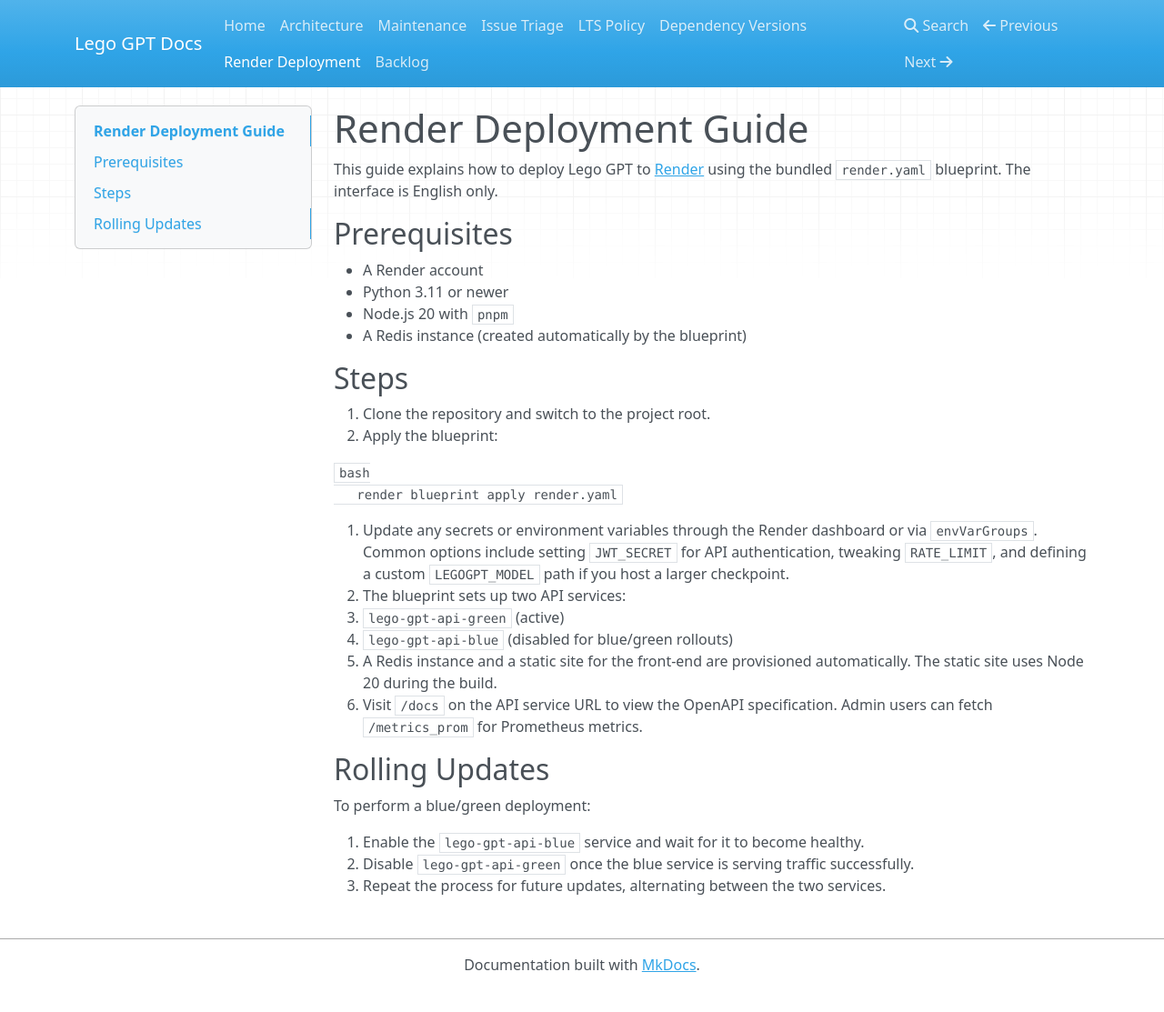
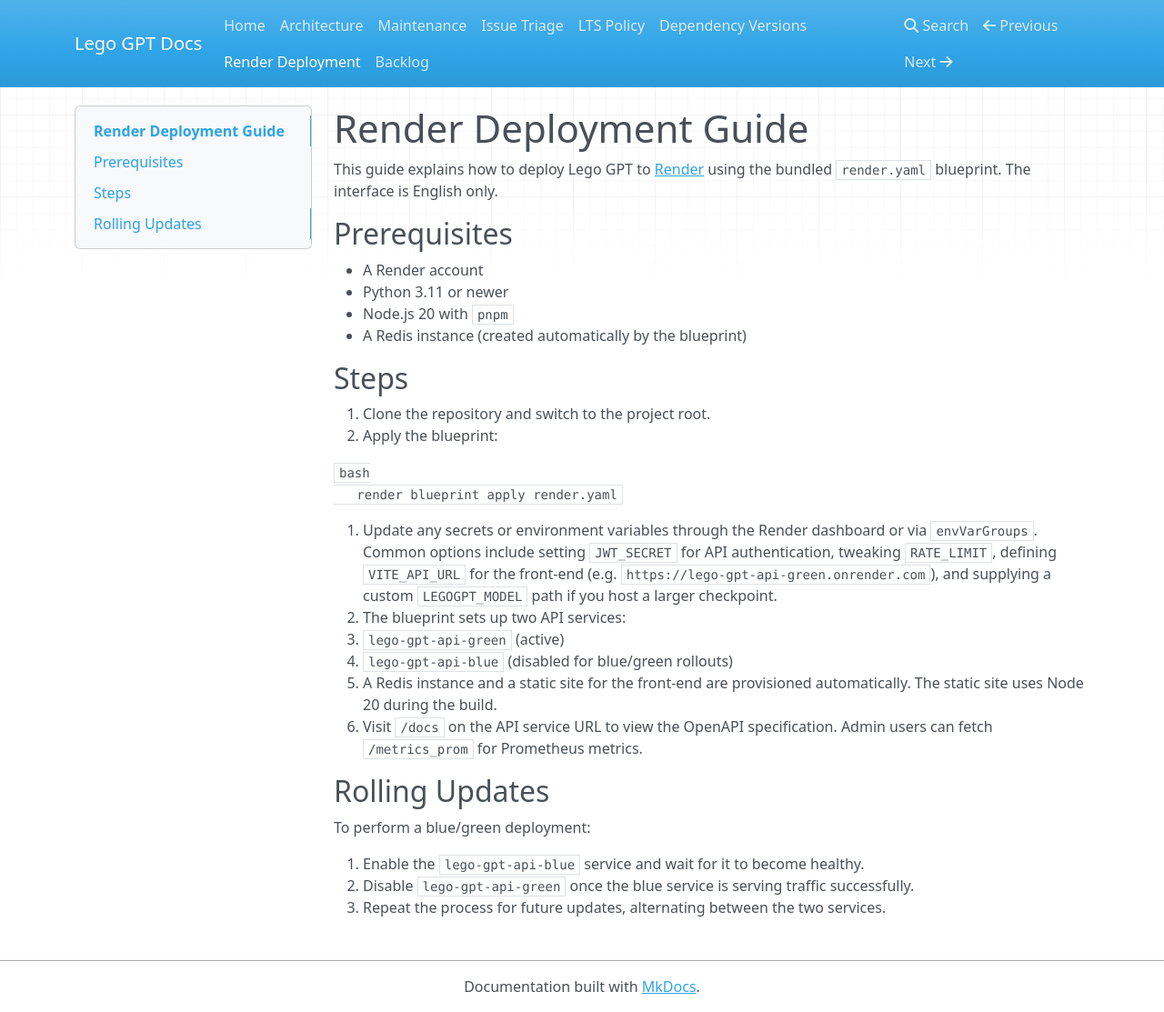
Before and after one commit to JGAVEN/Lego-GPT, an MkDocs documentation site: the page built from docs/RENDER_DEPLOYMENT.md, in a window 1280 px wide and 1113 px high. Shown: the whole window at 91% size. Built offline with MkDocs 1.6.1, drawn with Linux system fonts in a browser that asks for light colours; nearby versions of some CDN libraries.

Commit message:
docs: specify VITE_API_URL for Render

````diff
--- a/docs/RENDER_DEPLOYMENT.md
+++ b/docs/RENDER_DEPLOYMENT.md
@@ -18,7 +18,7 @@
    render blueprint apply render.yaml
    ```
 
-3. Update any secrets or environment variables through the Render dashboard or via `envVarGroups`. Common options include setting `JWT_SECRET` for API authentication, tweaking `RATE_LIMIT`, and defining a custom `LEGOGPT_MODEL` path if you host a larger checkpoint.
+3. Update any secrets or environment variables through the Render dashboard or via `envVarGroups`. Common options include setting `JWT_SECRET` for API authentication, tweaking `RATE_LIMIT`, defining `VITE_API_URL` for the front-end (e.g. `https://lego-gpt-api-green.onrender.com`), and supplying a custom `LEGOGPT_MODEL` path if you host a larger checkpoint.
 4. The blueprint sets up two API services:
    - `lego-gpt-api-green` (active)
    - `lego-gpt-api-blue` (disabled for blue/green rollouts)
--- a/render.yaml
+++ b/render.yaml
@@ -68,6 +68,8 @@
     envVars:
       - key: NODE_VERSION
         value: "20"
+      - key: VITE_API_URL
+        value: "https://lego-gpt-api-green.onrender.com"
     staticPublishPath: dist
     branch: main
     autoDeploy: true
````
Also changed, not shown: README.md (+3 -1 lines).
